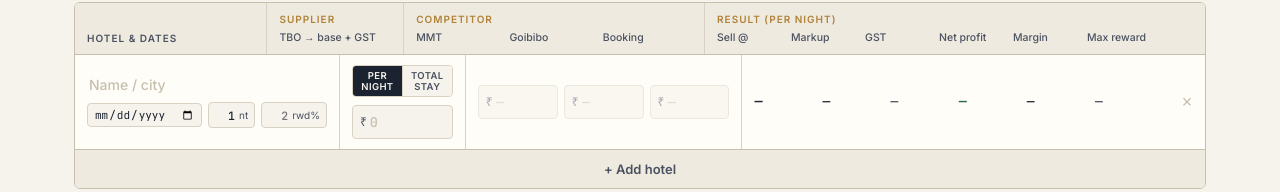
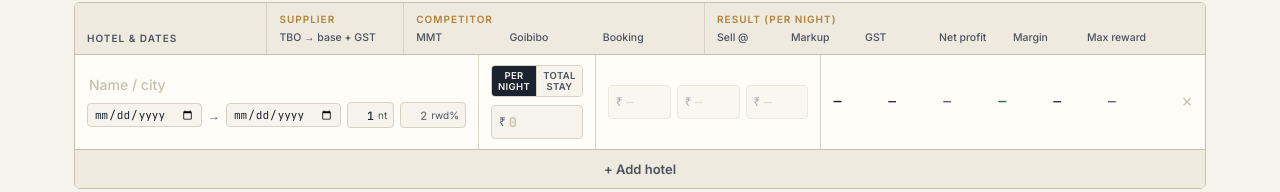
Before and after one commit to rishabhdhankani10-wq/Kwazy-Pricing, a Next.js app: page / in a window 1280 px wide. Shown: the part 277-469 px from the top of the page. Built offline with nearby package versions, Linux system fonts and the light colour scheme; no server answers; the database is empty.

Commit message:
add checkout date with auto-nights; dynamic ITC/tax

```diff
--- a/app/Benchmark.tsx
+++ b/app/Benchmark.tsx
@@ -1,9 +1,9 @@
 "use client";
 
-import { useMemo } from "react";
+import { useMemo, useState } from "react";
 import { compute, pct } from "./engine";
 
-// ── Fixed sampling frame ────────────────────────────────────────────────────
+// ── Default sampling frame (user can add more cities) ───────────────────────
 export const CITY_BUCKETS = [
   "Goa",
   "Jaipur/Udaipur",
@@ -128,11 +128,27 @@ export default function Benchmark({
   const updateProp = (propId: number, field: "name" | "city", value: string) =>
     setBenchmark((b) => b.map((p) => (p.id === propId ? { ...p, [field]: value } : p)));
 
+  const [newCity, setNewCity] = useState("");
+
   const addProperty = (city: string) =>
     setBenchmark((b) => [...b, blankProperty(city)]);
 
   const removeProperty = (propId: number) =>
     setBenchmark((b) => b.filter((p) => p.id !== propId));
+
+  // Cities to show = defaults ∪ any city already present in the data.
+  const cities = useMemo(() => {
+    const list = [...CITY_BUCKETS];
+    for (const p of benchmark) if (p.city && !list.includes(p.city)) list.push(p.city);
+    return list;
+  }, [benchmark]);
+
+  const addCity = () => {
+    const name = newCity.trim();
+    if (!name || cities.includes(name)) { setNewCity(""); return; }
+    setBenchmark((b) => [...b, blankProperty(name)]); // a blank property makes the city appear
+    setNewCity("");
+  };
 
   // ── Aggregations ─────────────────────────────────────────────────────────
   const analysis = useMemo(() => {
@@ -144,7 +160,7 @@ export default function Benchmark({
       perProperty.set(p.id, median(pcts));
     }
     const perCity = new Map<string, number | null>();
-    for (const city of CITY_BUCKETS) {
+    for (const city of cities) {
       const medians = benchmark
         .filter((p) => p.city === city)
         .map((p) => perProperty.get(p.id))
@@ -154,7 +170,7 @@ export default function Benchmark({
     const allMedians = [...perProperty.values()].filter((x): x is number => x != null);
     const overall = mean(allMedians);
     return { perProperty, perCity, overall };
-  }, [benchmark, opexPct, globalReward]);
+  }, [benchmark, opexPct, globalReward, cities]);
 
   const propsByCity = (city: string) => benchmark.filter((p) => p.city === city);
 
@@ -182,7 +198,7 @@ export default function Benchmark({
         ))}
       </div>
 
-      {CITY_BUCKETS.map((city) => (
+      {cities.map((city) => (
         <div className="bench-city" key={city}>
           <div className="bc-head">
             <span className="bc-name">{city}</span>
@@ -270,6 +286,17 @@ export default function Benchmark({
           ))}
         </div>
       ))}
+
+      <div className="bench-addcity">
+        <input
+          className="bench-addcity-in"
+          placeholder="Add a city / bucket…"
+          value={newCity}
+          onChange={(e) => setNewCity(e.target.value)}
+          onKeyDown={(e) => { if (e.key === "Enter") addCity(); }}
+        />
+        <button className="bench-addcity-btn" onClick={addCity}>+ Add city</button>
+      </div>
     </div>
   );
 }
--- a/app/globals.css
+++ b/app/globals.css
@@ -409,6 +409,39 @@ html, body {
 .bl-label { font-size: 11.5px; font-weight: 600; color: var(--ink); font-family: 'JetBrains Mono', monospace; }
 .bl-tag { font-size: 9.5px; color: var(--ink-soft); text-transform: uppercase; letter-spacing: 0.05em; }
 
+.bench-addcity {
+  display: flex;
+  gap: 8px;
+  align-items: center;
+  margin-top: 6px;
+}
+.bench-addcity-in {
+  border: 1px solid var(--line-2);
+  background: var(--paper);
+  border-radius: 5px;
+  padding: 8px 12px;
+  font-family: 'Inter', sans-serif;
+  font-size: 13px;
+  color: var(--ink);
+  outline: none;
+  min-width: 240px;
+  transition: border-color .12s, background .12s;
+}
+.bench-addcity-in:focus { border-color: var(--ink); background: var(--white); }
+.bench-addcity-btn {
+  border: 1px solid var(--line-2);
+  background: var(--paper-2);
+  border-radius: 5px;
+  padding: 8px 14px;
+  font-family: 'Inter', sans-serif;
+  font-size: 13px;
+  font-weight: 600;
+  color: var(--ink-soft);
+  cursor: pointer;
+  transition: background .12s, color .12s;
+}
+.bench-addcity-btn:hover { background: var(--ink); color: var(--paper); }
+
 .bench-city {
   margin-bottom: 20px;
   border: 1px solid var(--line-2);
@@ -570,6 +603,9 @@ html, body {
   color: var(--ink);
 }
 .nights-in span { font-size: 10px; color: var(--ink-soft); }
+.nights-in[data-auto="true"] { border-color: var(--green); background: #eef5f0; }
+.nights-in[data-auto="true"] input { color: var(--green); }
+.date-arrow { color: var(--ink-soft); font-size: 12px; }
 
 /* Per-night / total toggle */
 .mode-toggle {
--- a/app/page.tsx
+++ b/app/page.tsx
@@ -15,7 +15,8 @@ type Row = {
   goibibo: string;
   booking: string;
   checkIn: string;   // ISO date string, optional
-  nights: string;    // number of nights (default "1")
+  checkOut: string;  // ISO date string, optional — auto-derives nights when set
+  nights: string;    // number of nights (default "1"); auto-filled from dates
   mode: CostMode;    // are the prices entered per-night or for the whole stay
   reward: string;    // per-row reward override (%) — blank = use global
 };
@@ -53,6 +54,7 @@ const blankRow = (): Row => ({
   goibibo: "",
   booking: "",
   checkIn: "",
+  checkOut: "",
   nights: "1",
   mode: "night",
   reward: "",
@@ -61,6 +63,15 @@ const blankRow = (): Row => ({
 const num = (s: string) => {
   const n = parseFloat(s.replace(/[^0-9.]/g, ""));
   return isNaN(n) ? 0 : n;
+};
+
+// Nights between two ISO dates (checkout − checkin). Returns null if invalid.
+const nightsBetween = (checkIn: string, checkOut: string): number | null => {
+  if (!checkIn || !checkOut) return null;
+  const a = new Date(checkIn).getTime();
+  const b = new Date(checkOut).getTime();
+  if (isNaN(a) || isNaN(b) || b <= a) return null;
+  return Math.round((b - a) / 86_400_000);
 };
 
 const nightsOf = (r: Row) => Math.max(1, Math.round(num(r.nights) || 1));
@@ -103,6 +114,7 @@ export default function Page() {
             id: nextId++,
             // backfill fields that may not exist in older saves
             checkIn: r.checkIn ?? "",
+            checkOut: r.checkOut ?? "",
             nights: r.nights ?? "1",
             mode: (r.mode as CostMode) ?? "night",
             reward: r.reward ?? "",
@@ -214,7 +226,18 @@ export default function Page() {
 
   // ── Row operations ──────────────────────────────────────────────────────────
   const update = (id: number, field: keyof Row, value: string) =>
-    setRows((rs) => rs.map((r) => (r.id === id ? { ...r, [field]: value } : r)));
+    setRows((rs) =>
+      rs.map((r) => {
+        if (r.id !== id) return r;
+        const next = { ...r, [field]: value };
+        // When either date changes, auto-derive nights from the range.
+        if (field === "checkIn" || field === "checkOut") {
+          const n = nightsBetween(next.checkIn, next.checkOut);
+          if (n !== null) next.nights = String(n);
+        }
+        return next;
+      })
+    );
   const setMode = (id: number, mode: CostMode) =>
     setRows((rs) => rs.map((r) => (r.id === id ? { ...r, mode } : r)));
   const addRow = () => { const r = blankRow(); setRows((rs) => [...rs, r]); setSelectedRowId(r.id); };
@@ -370,12 +393,21 @@ export default function Page() {
                     onChange={(e) => update(row.id, "checkIn", e.target.value)}
                     title="Check-in date"
                   />
-                  <div className="nights-in">
+                  <span className="date-arrow">→</span>
+                  <input
+                    className="date-in"
+                    type="date"
+                    value={row.checkOut}
+                    min={row.checkIn || undefined}
+                    onChange={(e) => update(row.id, "checkOut", e.target.value)}
+                    title="Check-out date"
+                  />
+                  <div className="nights-in" data-auto={!!nightsBetween(row.checkIn, row.checkOut)}>
                     <input
                       inputMode="numeric"
                       value={row.nights}
                       onChange={(e) => update(row.id, "nights", e.target.value)}
-                      title="Number of nights"
+                      title={nightsBetween(row.checkIn, row.checkOut) ? "Nights (auto from dates)" : "Number of nights"}
                     />
                     <span>nt</span>
                   </div>
@@ -574,7 +606,7 @@ function HotelDetail({ row, res, opexPct, rewardPct }: { row: Row; res: Result;
     <div className="hotel-detail">
       <div className="hd-header">
         <span className="hd-name">{row.hotel || <em className="hd-unnamed">Unnamed hotel</em>}</span>
-        {row.checkIn && <span className="hd-date-chip">{fmtDate(row.checkIn)} · {n} night{n > 1 ? "s" : ""}</span>}
+        {row.checkIn && <span className="hd-date-chip">{fmtDate(row.checkIn)}{row.checkOut ? " → " + fmtDate(row.checkOut) : ""} · {n} night{n > 1 ? "s" : ""}</span>}
         {hasCost && (
           <span className="slab-tag" data-itc={res.itcApplies}>
             sell {pct(res.sellSlab.rate)} &middot; {res.itcApplies ? "input ITC ✓" : "5% stuck"}
```
